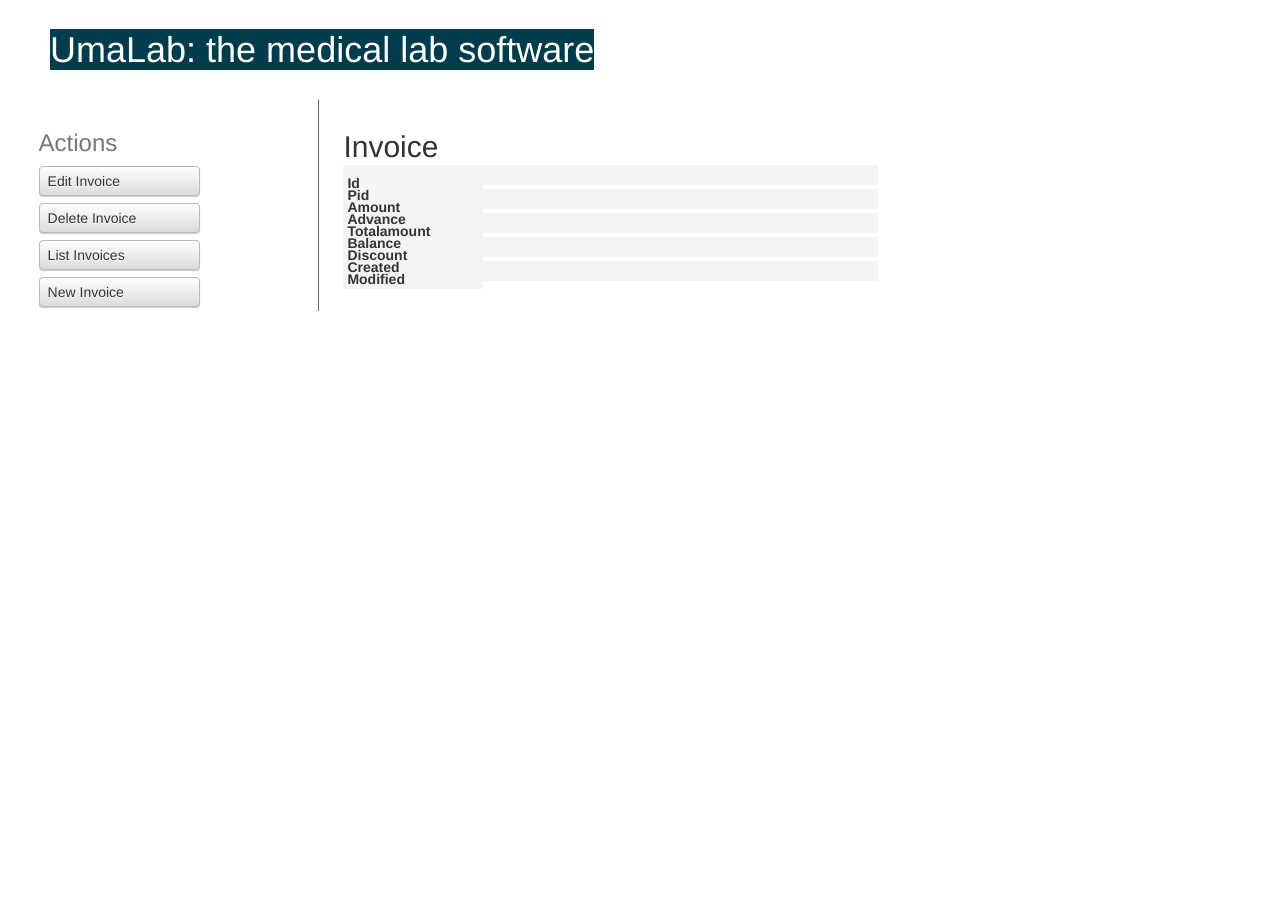
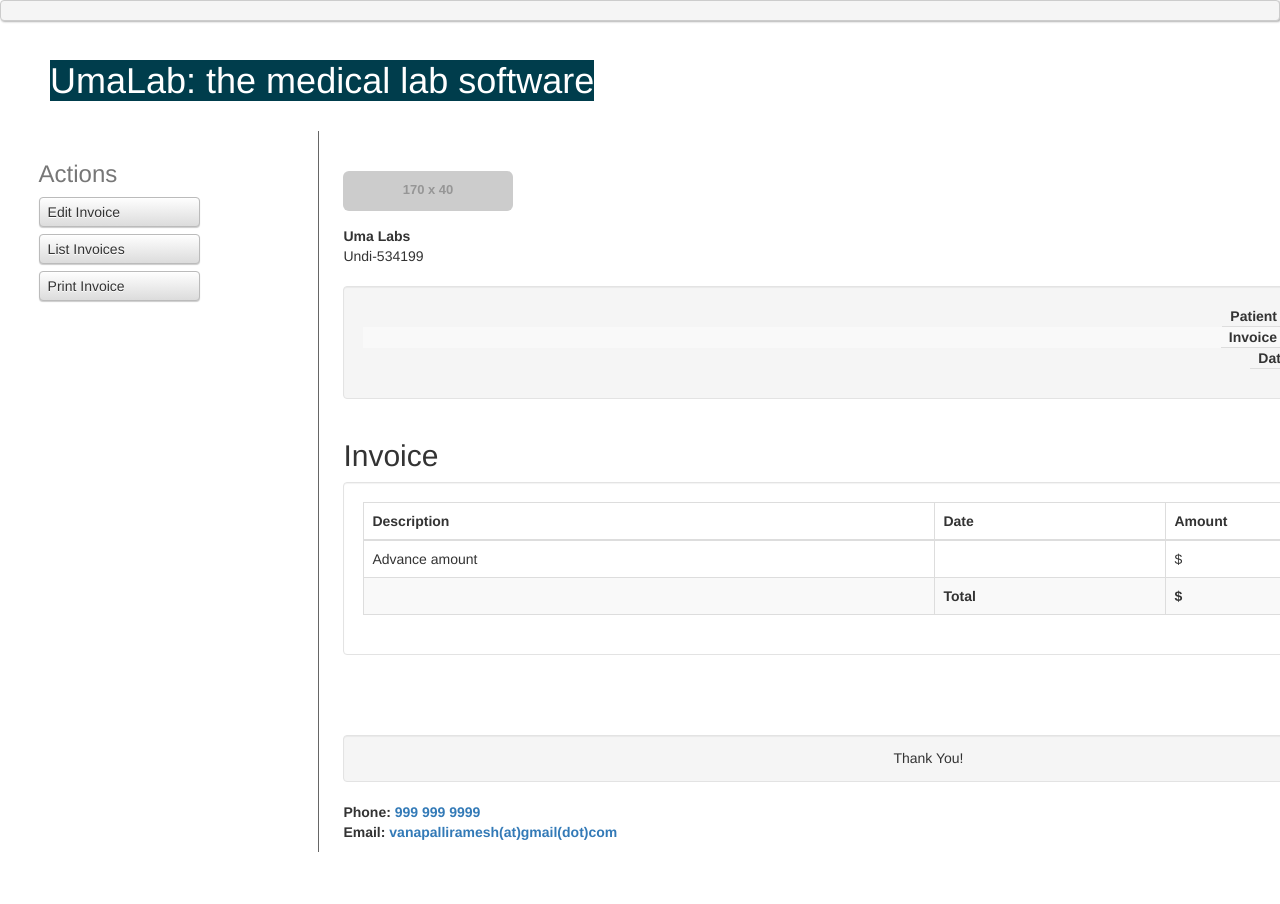
Before and after one commit to PrabhuVinod/Medical-Lab-Management, a CakePHP app: the page made by app/View/Invoices/view.ctp in a window 1280 px wide. Before the commit the page ends 311 px from the top, so only its background shows below. Run offline with PHP 8.4 and a stand-in for CakePHP, Linux system fonts and the light colour scheme; the template is opened without the code that fills it, so the values that code supplies are empty; grey boxes labelled with a size stand in for pictures from a placeholder-image service; some libraries are stand-ins or nearby versions.

Commit message:
Added alpha invoice and print feature

```diff
--- a/app/Controller/ParametersController.php
+++ b/app/Controller/ParametersController.php
@@ -24,6 +24,9 @@ class ParametersController extends AppController {
  */
 	public function index() {
 		$this->Parameter->recursive = 0;
+		$this->Paginator->settings = array(
+        'conditions' => array('Parameter.id =' => $_SESSION['add_param_to_test'])
+    	);
 		$this->set('parameters', $this->Paginator->paginate());
 	}
 
--- a/app/View/Invoices/view.ctp
+++ b/app/View/Invoices/view.ctp
@@ -1,5 +1,5 @@
 <div class="invoices view">
-<h2><?php echo __('Invoice'); ?></h2>
+<!-- <h2><?php echo __('Invoice'); ?></h2>
 	<dl>
 		<dt><?php echo __('Id'); ?></dt>
 		<dd>
@@ -46,14 +46,204 @@
 			<?php echo h($invoice['Invoice']['modified']); ?>
 			&nbsp;
 		</dd>
-	</dl>
+	</dl> -->
+
+
+
+
+
+
+
+
+
+
+
+
+
+
+
+
+
+
+
+
+
+
+<div class="container" id="section-to-print">
+    	<div class="row">
+    		<div class="span4">
+                <img src="//placehold.it/170x40" class="img-rounded logo">
+    			<address>
+			        <strong>Uma Labs</strong><br>
+			        Undi-534199<br>
+		    	</address>
+    		</div>
+    		<div class="span4 well">
+    			<table class="invoice-head">
+    				<tbody>
+    					<tr>
+    						<td class="pull-right"><strong>Patient #</strong></td>
+    						<td><?php echo h($invoice['Invoice']['pid']); ?></td>
+    					</tr>
+    					<tr>
+    						<td class="pull-right"><strong>Invoice #</strong></td>
+    						<td><?php echo h($invoice['Invoice']['id']); ?></td>
+    					</tr>
+    					<tr>
+    						<td class="pull-right"><strong>Date</strong></td>
+    						<td><?php echo h($invoice['Invoice']['modified']); ?></td>
+    					</tr>
+
+    				</tbody>
+    			</table>
+    		</div>
+    	</div>
+    	<div class="row">
+    		<div class="span8">
+    			<h2>Invoice</h2>
+    		</div>
+    	</div>
+    	<div class="row">
+		  	<div class="span8 well invoice-body">
+		  		<table class="table table-bordered">
+					<thead>
+						<tr>
+							<th>Description</th>
+							<th>Date</th>
+							<th>Amount</th>
+						</tr>
+					</thead>
+					<tbody>
+
+					<?php
+
+					foreach ($invoice['ptests'] as $key => $value) {
+
+echo "<tr><td>".$invoice['tests'][$value['Ptest']['tid']]['Test']['name']."</td><td>".$invoice['patient']['Patient']['resultdate']."</td><td>$ ".$invoice['tests'][$value['Ptest']['tid']]['Test']['cost']."</td></tr>";
+
+					}
+
+echo "<tr><td>Advance amount</td><td>".$invoice['patient']['Patient']['created']."</td><td>$ ".$invoice['Invoice']['advance']."</td></tr>";
+
+					?>
+
+
+						<tr>
+							<td>&nbsp;</td>
+							<td><strong>Total</strong></td>
+							<td><strong>$<?php echo $invoice['Invoice']['amount']; ?></strong></td>
+						</tr>
+					</tbody>
+				</table>
+		  	</div>
+  		</div>
+  		<div class="row">
+  			<div class="span8 well invoice-thank">
+  				<h5 style="text-align:center;">Thank You!</h5>
+  			</div>
+  		</div>
+  		<div class="row">
+  	    	<div class="span3">
+  		        <strong>Phone:</strong> <a href="#">999 999 9999</a>
+  	    	</div>
+  	    	<div class="span3">
+  		        <strong>Email:</strong> <a href="mailto:vanapalliramesh@gmail.com">vanapalliramesh(at)gmail(dot)com</a>
+  	    	</div>
+
+  		</div>
+    </div>
+
+
+
+
+
+
+
+
+
+
+
+
+
+
+
+
+
+
+
+
+
+
+
+
+
+
+
 </div>
 <div class="actions">
 	<h3><?php echo __('Actions'); ?></h3>
 	<ul>
 		<li><?php echo $this->Html->link(__('Edit Invoice'), array('action' => 'edit', $invoice['Invoice']['id'])); ?> </li>
-		<li><?php echo $this->Form->postLink(__('Delete Invoice'), array('action' => 'delete', $invoice['Invoice']['id']), array('confirm' => __('Are you sure you want to delete # %s?', $invoice['Invoice']['id']))); ?> </li>
+		<!-- <li><?php echo $this->Form->postLink(__('Delete Invoice'), array('action' => 'delete', $invoice['Invoice']['id']), array('confirm' => __('Are you sure you want to delete # %s?', $invoice['Invoice']['id']))); ?> </li> -->
 		<li><?php echo $this->Html->link(__('List Invoices'), array('action' => 'index')); ?> </li>
-		<li><?php echo $this->Html->link(__('New Invoice'), array('action' => 'add')); ?> </li>
+<!-- 		<li><?php echo $this->Html->link(__('New Invoice'), array('action' => 'add')); ?> </li>
+ -->
+ <li>
+<a href="#" class="print_now">Print Invoice</a>
+  </li>
 	</ul>
 </div>
+
+
+
+
+
+
+
+
+
+<style type="text/css">
+	.invoice-head td {
+  padding: 0 8px;
+}
+.container {
+  padding-top:30px;
+}
+.invoice-body{
+  background-color:transparent;
+}
+.invoice-thank{
+  margin-top: 60px;
+  padding: 5px;
+}
+address{
+  margin-top:15px;
+}
+
+
+
+
+@media print {
+  body * {
+    visibility: hidden;
+  }
+  #section-to-print, #section-to-print * {
+    visibility: visible;
+  }
+  #section-to-print {
+    position: absolute;
+    left: 0;
+    top: 0;
+  }
+}
+</style>
+
+
+<script type="text/javascript">
+	$('.print_now').click(function(event){
+		event.preventDefault();
+
+		window.print();
+
+	})
+</script>
--- a/app/View/Layouts/default.ctp
+++ b/app/View/Layouts/default.ctp
@@ -45,8 +45,14 @@ $cakeDescription = __d('cake_dev', 'UmaLab: the medical lab software');
 </head>
 <body>
 	<div id="container">
+
+	<?php
+echo "<pre>";
+print_r($_SESSION);
+echo "</pre>";
+?>
 		<div id="header">
-			<h1><?php echo $this->Html->link($cakeDescription, '#'); ?></h1>
+			<h1><?php echo $this->Html->link($cakeDescription, '/'); ?></h1>
 		</div>
 		<div id="content">
 
```
Also changed, not shown: app/Controller/InvoicesController.php (+20 -1 lines), app/Controller/PatientsController.php (+19 -0 lines), app/Controller/PtestsController.php (+27 -1 lines), app/View/Pages/home.ctp (+25 -2 lines), app/View/Ptests/add.ctp (+6 -2 lines), app/View/Ptests/index.ctp (+3 -4 lines).
